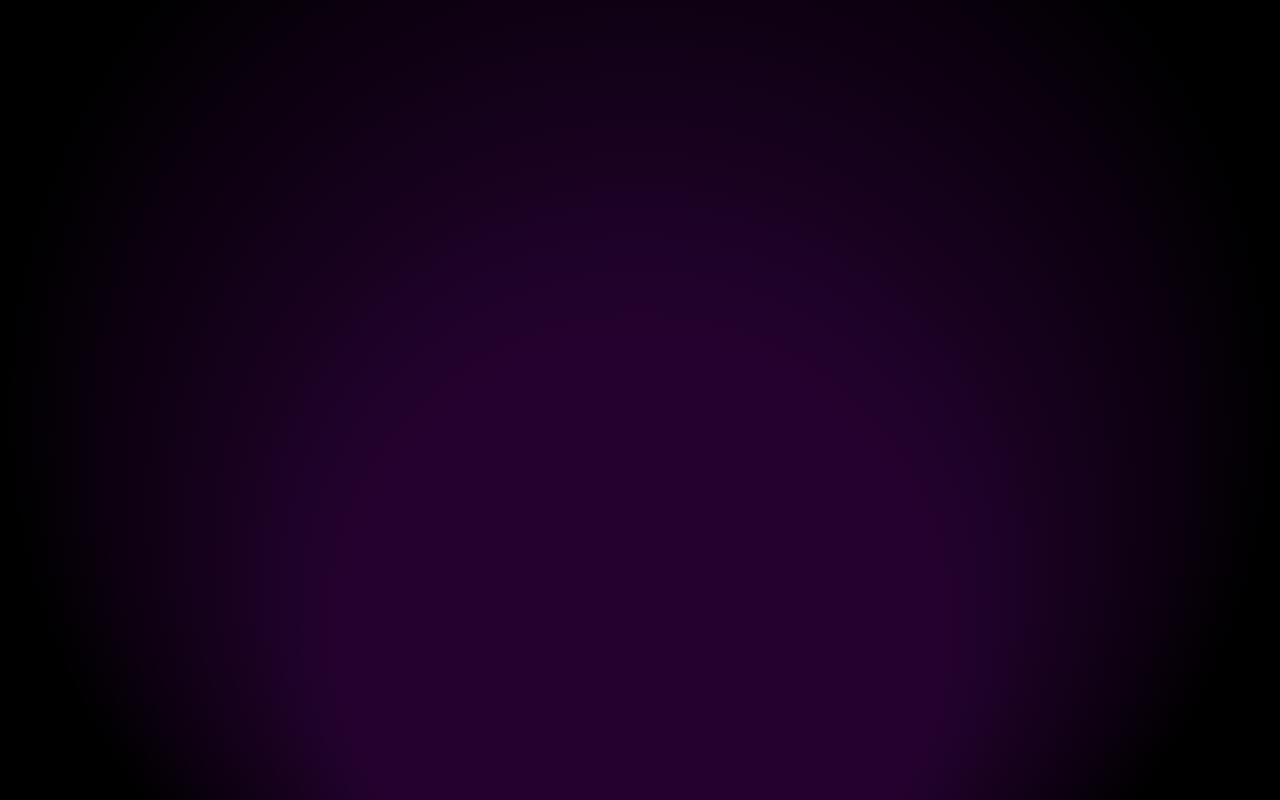
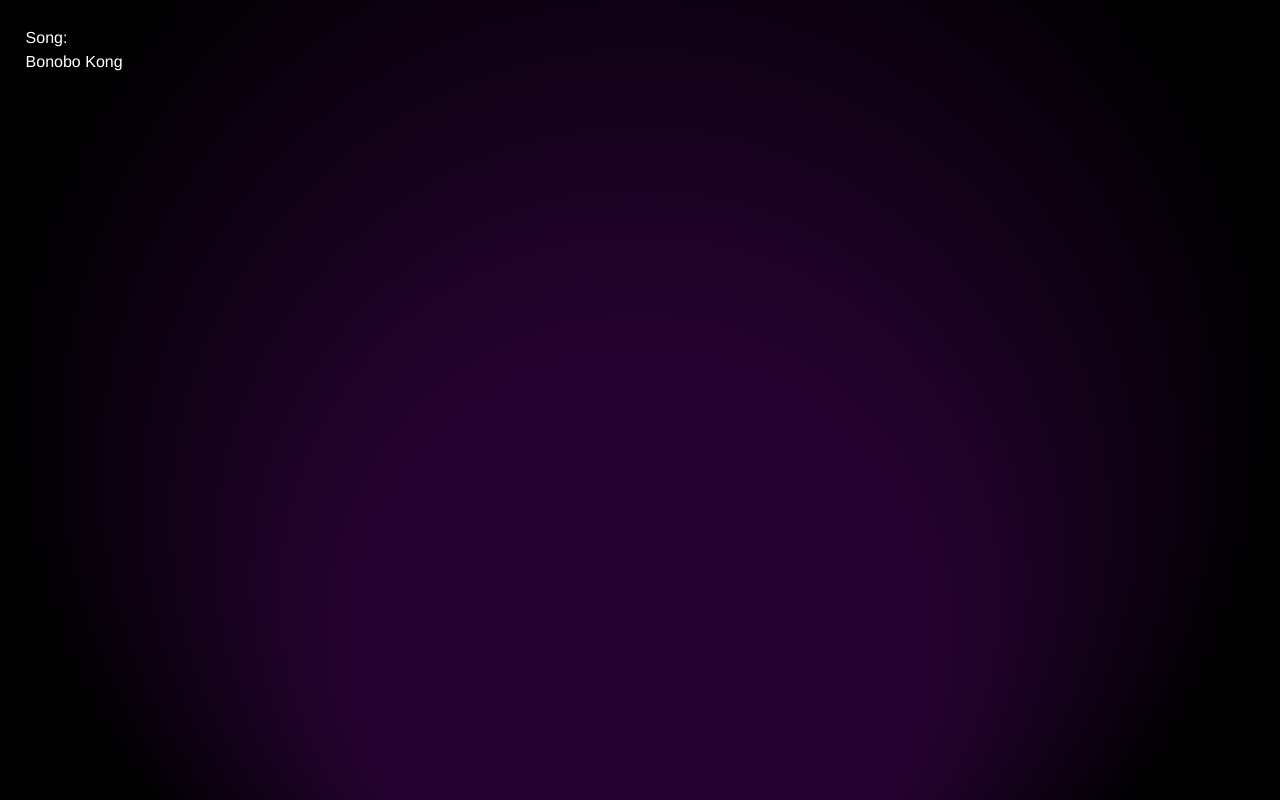
Before and after one commit to JordanMachado/papi, a website: page index.html in a window 1280 px wide. Drawn offline with Linux system fonts and the light colour scheme.

Commit message:
Added name of song

```diff
--- a/css/style.css
+++ b/css/style.css
@@ -12,7 +12,14 @@ input
 	text-align: center;
 	color: white;
 }
-
+h1
+{
+	position: absolute;
+	font-family: helvetica;
+	line-height: 1.5em;
+	color: white;
+	padding: 2%;
+}
 #browserMessage
 {
 	position: absolute;
--- a/index.html
+++ b/index.html
@@ -9,6 +9,7 @@
 </head>
 <body onload="init()">
 	<p id="browserMessage"> c'est la merde</p>
+	<h1>Song:<br/>Bonobo Kong</h1>
 	<canvas id="canvas"></canvas>
 	<audio id="player"></audio>
 	<!--<input type="text" />-->
```
